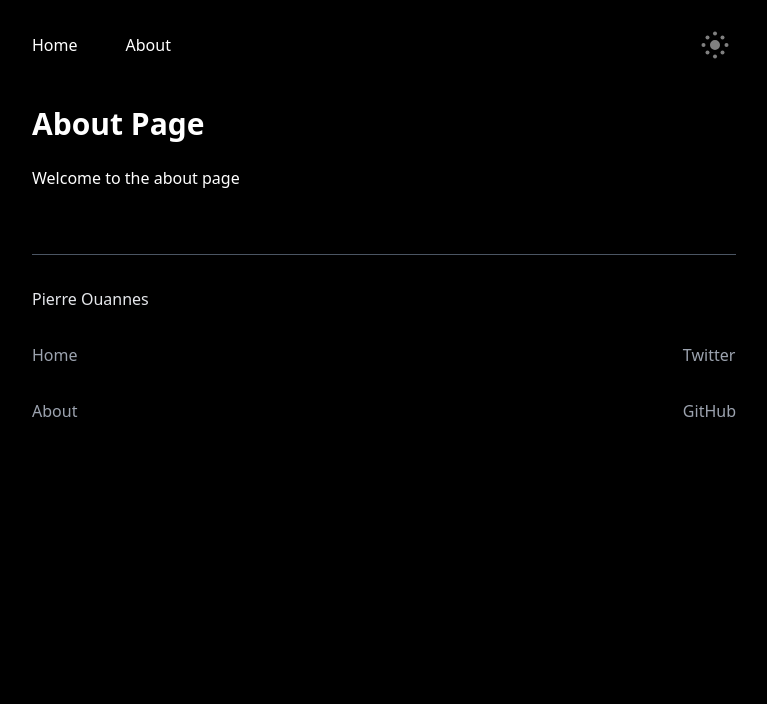
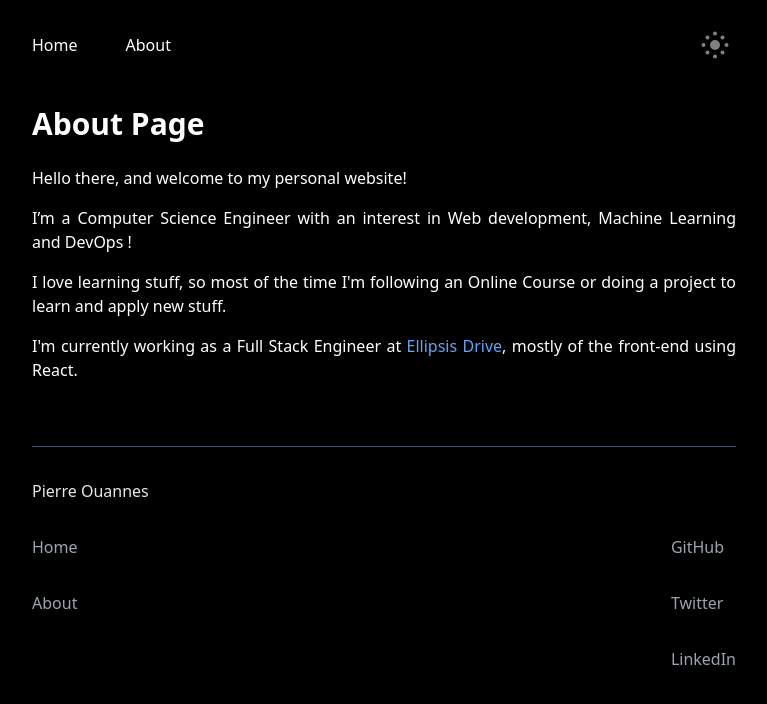
Before and after one commit to pouannes/blog_next, a Next.js app: page /about in a window 1280 px wide. Shown: the top 704 px of the page, without its empty margins (256-1023 px from the left). Built offline with nearby package versions, Linux system fonts and the light colour scheme; what @tailwindcss/typography would draw is missing.

Commit message:
cleaning up

```diff
--- a/components/Footer.tsx
+++ b/components/Footer.tsx
@@ -15,18 +15,26 @@ const Footer = (): JSX.Element => {
         </div>
         <div className="flex flex-col">
           <StyledLink
+            href="https://github.com/pouannes"
+            target="_blank"
+            rel="noreferrer"
+          >
+            GitHub
+          </StyledLink>
+          <StyledLink
             href="https://twitter.com/PierreOuannes"
             target="_blank"
             rel="noreferrer"
           >
             Twitter
           </StyledLink>
+
           <StyledLink
-            href="https://github.com/pouannes"
+            href="https://www.linkedin.com/in/pierre-ouannes"
             target="_blank"
             rel="noreferrer"
           >
-            GitHub
+            LinkedIn
           </StyledLink>
         </div>
       </div>
--- /dev/null
+++ b/components/InternalLink.tsx
@@ -0,0 +1,16 @@
+import Link from 'next/link';
+
+type InternalLinkProps = {
+  to: string;
+  children: string;
+};
+
+const InternalLink = ({ to, children }: InternalLinkProps): JSX.Element => {
+  return (
+    <Link href={to}>
+      <a>{children}</a>
+    </Link>
+  );
+};
+
+export default InternalLink;
--- a/pages/about.tsx
+++ b/pages/about.tsx
@@ -9,7 +9,22 @@ export const About = (): JSX.Element => {
       }}
     >
       <h1>About Page</h1>
-      <p>Welcome to the about page</p>
+      <p>Hello there, and welcome to my personal website!</p>
+
+      <p>
+        I’m a Computer Science Engineer with an interest in Web development,
+        Machine Learning and DevOps !
+      </p>
+
+      <p>{`I love learning stuff, so most of the time I'm following an Online Course or doing a project to learn and apply new stuff. `}</p>
+
+      <p>
+        {`I'm currently working as a Full Stack Engineer at `}
+        <a href="https://ellipsis-drive.com" target="_blank" rel="noreferrer">
+          Ellipsis Drive
+        </a>
+        {`, mostly of the front-end using React.`}
+      </p>
     </Layout>
   );
 };
--- a/pages/posts/[slug].tsx
+++ b/pages/posts/[slug].tsx
@@ -18,6 +18,7 @@ import math from 'remark-math';
 import Layout, { WEBSITE_HOST_URL } from '../../components/Layout';
 import NoticeBox from '../../components/NoticeBox';
 import MaxWidth from '../../components/MaxWidth';
+import InternalLink from '../../components/InternalLink';
 
 import { MetaProps } from '../../types/layout';
 import { PostType } from '../../types/post';
@@ -33,6 +34,7 @@ const components = {
   Link,
   NoticeBox,
   MaxWidth,
+  InternalLink,
   a: (props) => <a target="_blank" rel="noreferrer" {...props} />,
 };
 
--- a/posts/callbacks-fastai.mdx
+++ b/posts/callbacks-fastai.mdx
@@ -6,6 +6,8 @@ layout: post
 type: 'post'
 draft: false
 ---
+
+_Update (29/07/2021): this blog post was written a long time ago, and as a result the material has become a bit dated. I'm also not up-to-date on the latest version of the fastai library, so I'm not sure how much of the text below still applies. I think they still have the same general callback architecture, but you can probably find better resources than this to read up on it._
 
 [fastai](https://docs.fast.ai/) is a great library for Deep Learning with many powerful features, which make it very easy to quickly build state of the art models, but also to tweak them as you wish. One of the best features of fastai is its callbacks system that lets you customize simply pretty much everything.
 
--- a/posts/roadmap-to-ML.mdx
+++ b/posts/roadmap-to-ML.mdx
@@ -7,6 +7,8 @@ layout: post
 type: 'post'
 draft: false
 ---
+
+_Update (29/07/2021): this blog post was written a long time ago, and as a result a lot of the resources listed below are now a bit dated. The bold text doesn't have much meaning now either._
 
 This is my roadmap to go from an undergraduate CS and math background to a very good understanding of Machine Learning and Deep Learning concepts, and more importantly to successfully apply ML and DL. I will put here everything I've done (in italic), I'm doing (in bold), and I'm planning on doing (normal text) in order to reach that goal.
 
--- a/posts/setting-up-a-first-personal-website.mdx
+++ b/posts/setting-up-a-first-personal-website.mdx
@@ -5,7 +5,7 @@ lastmod: '2019-01-19'
 tags: ['WebDev', 'Hugo', 'tutorial']
 layout: post
 type: 'post'
-draft: false
+draft: true
 screenshot: personal_website.png
 ---
 
```
Also changed, not shown: posts/example-post.mdx (deleted, +0 -60 lines), posts/hello-world.mdx (deleted, +0 -15 lines).
